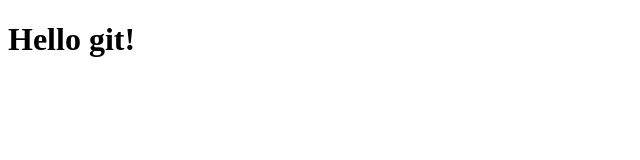
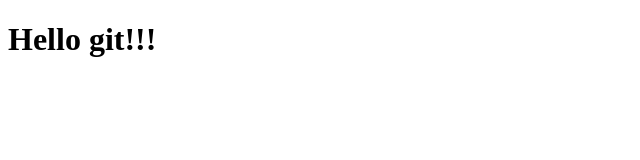
Before and after one commit to kilks111/git-course-4, a plain HTML site: page index.html in a window 1280 px wide. Shown: the full height of the page, 0-640 px from the left. Drawn offline with Linux system fonts and the light colour scheme.

Commit message:
Hello GIT!! changed index.html

```diff
--- a/index.html
+++ b/index.html
@@ -6,6 +6,6 @@
     <title>ISA GIT COURSE 4</title>
 </head>
 <body>
-    <h1>Hello git!</h1>
+    <h1>Hello git!!!</h1>
 </body>
 </html>
```
